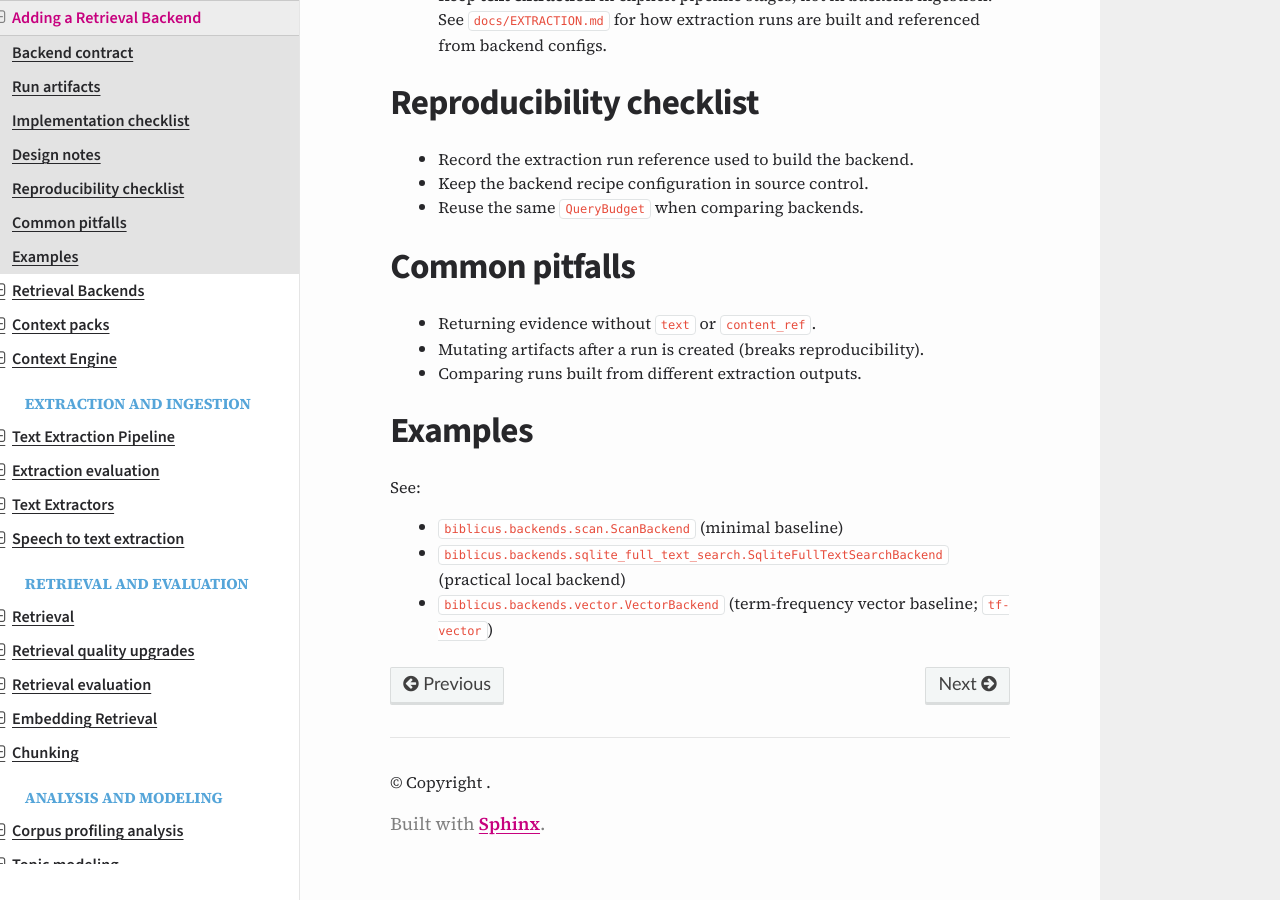
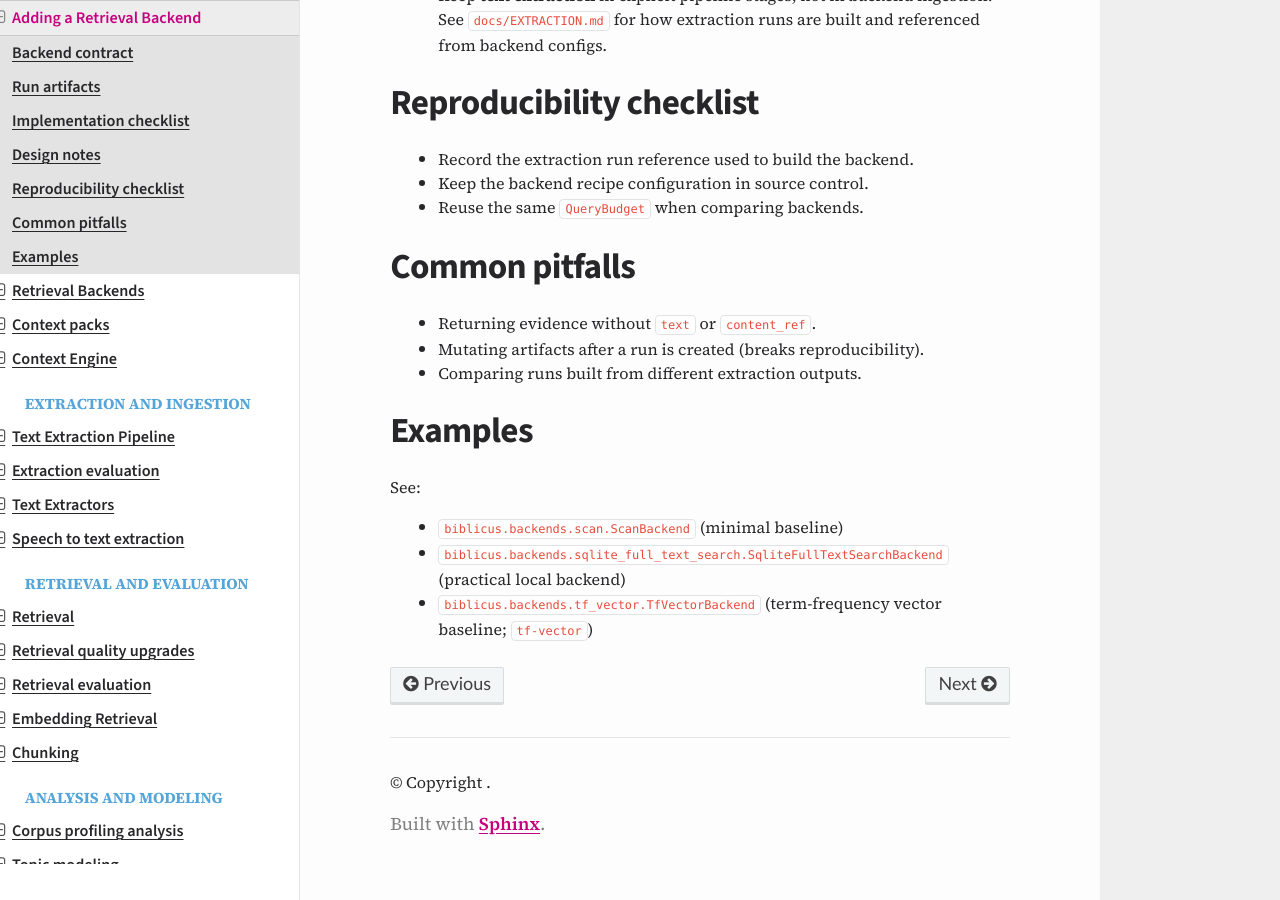
Before and after one commit to AnthusAI/Biblicus, a Sphinx documentation site: the page built from docs/BACKENDS.md, in a window 1280 px wide and 900 px high, scrolled down 1324 px. Built offline with Sphinx 7.4.7, drawn with Linux system fonts in a browser that asks for light colours.

Commit message:
docs: fix backend name vector to tf-vector and correct class path

```diff
--- a/docs/BACKENDS.md
+++ b/docs/BACKENDS.md
@@ -61,4 +61,4 @@
 
 - `biblicus.backends.scan.ScanBackend` (minimal baseline)
 - `biblicus.backends.sqlite_full_text_search.SqliteFullTextSearchBackend` (practical local backend)
-- `biblicus.backends.vector.VectorBackend` (term-frequency vector baseline; `tf-vector`)
+- `biblicus.backends.tf_vector.TfVectorBackend` (term-frequency vector baseline; `tf-vector`)
```
Also changed, not shown: docs/RETRIEVAL_QUALITY.md (+1 -1 lines).
